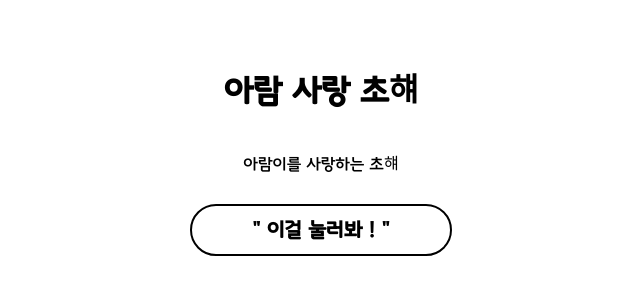
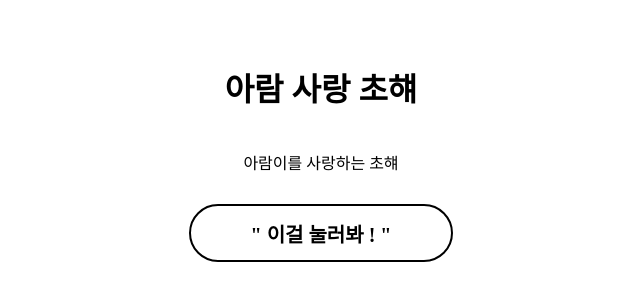
Before and after one commit to ChoHyae/ChoHyae, a plain HTML site: page index.html in a window 1280 px wide. Shown: the part 162-462 px from the top of the page, without its empty margins (319-959 px from the left). Drawn offline with Linux system fonts and the light colour scheme.

Commit message:
ChoHyae
ChoHyae

```diff
--- a/style.css
+++ b/style.css
@@ -82,9 +82,9 @@ button:hover {
 }
 
 @font-face {
-    font-family: 'Godo';
+    font-family: 'a';
     font-weight: 500;
-    src: url('GodoM.woff') format('woff');
+    src: url('a_animalfarm.woff') format('woff');
 }
 @font-face {
     font-family: 'a';
```
